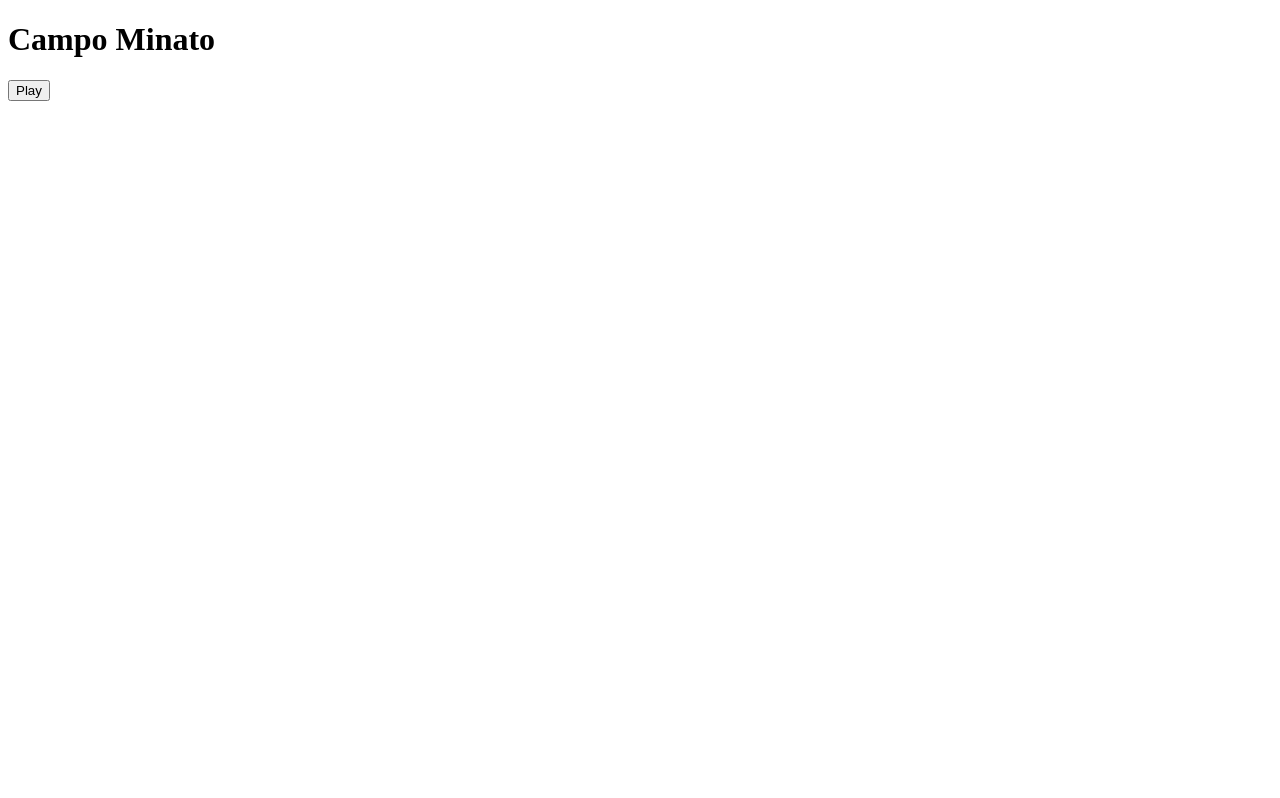
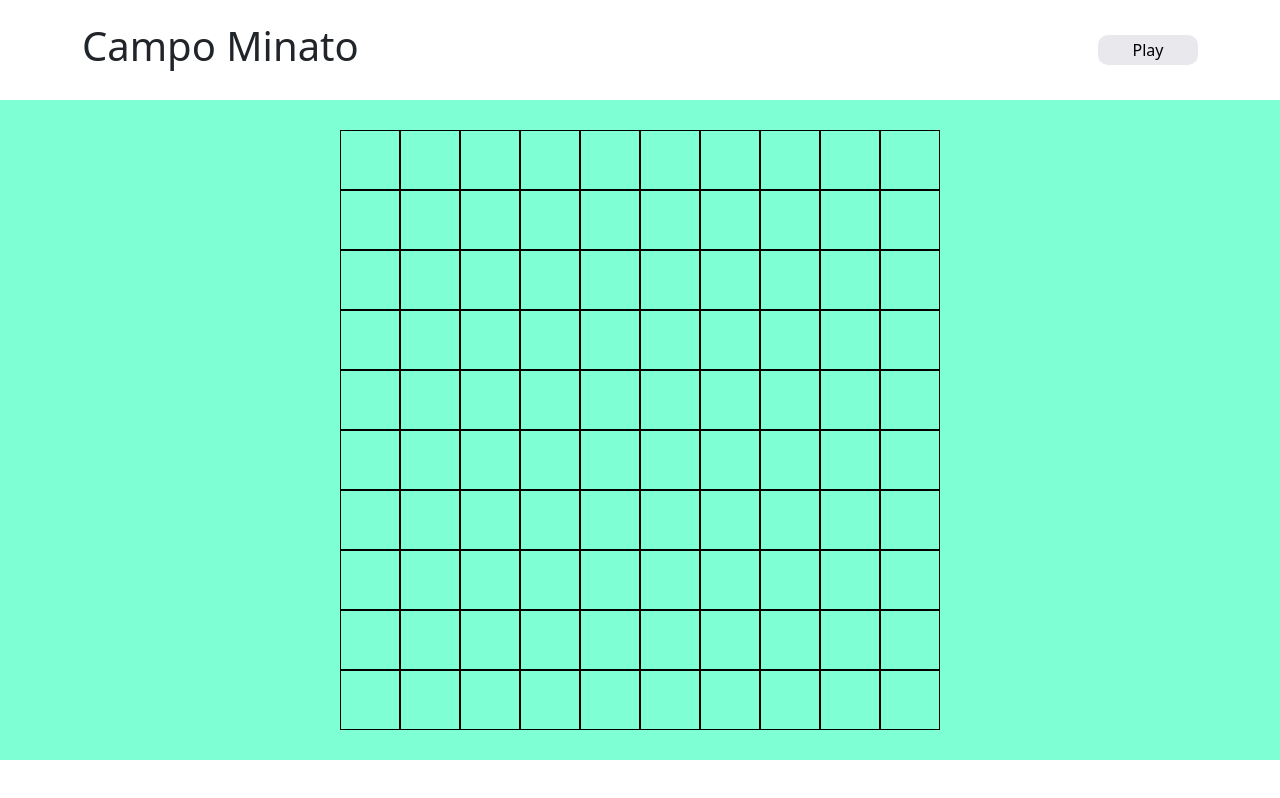
Before and after one commit to Steveh77/js-campominato-grid, a plain HTML site: page index.html in a window 1280 px wide. Drawn offline with nearby package versions, Linux system fonts and the light colour scheme.

Commit message:
Milestone 1

```diff
--- a/css/style.css
+++ b/css/style.css
@@ -0,0 +1,38 @@
+*{
+    margin: 0;
+    padding: 0;
+    box-sizing: border-box;
+}
+
+header{
+    display: flex;
+    justify-content: space-between;
+    align-items: center;
+    min-height: 100px;
+    width: 100%;
+}
+#btn-play{
+    width: 100px;
+    height: 30px;
+    border-radius: 10px;
+    background-color: rgb(233,233,237);
+    border: none;
+}
+
+.bg-main{
+    background-color: rgb(127,255,212);
+    padding: 10px;
+}
+#grid{
+    height: 600px;
+    width: 600px;
+    margin: 20px auto;
+    display: flex;
+    flex-wrap: wrap;
+}
+
+.cell{
+    width: calc(100% / 10);
+    height: calc(100% / 10);
+    border: 1px solid black;
+}
--- a/index.html
+++ b/index.html
@@ -4,17 +4,123 @@
     <meta charset="UTF-8">
     <meta http-equiv="X-UA-Compatible" content="IE=edge">
     <meta name="viewport" content="width=device-width, initial-scale=1.0">
+    <link href="https://cdn.jsdelivr.net/npm/bootstrap@5.2.0-beta1/dist/css/bootstrap.min.css" rel="stylesheet" integrity="sha384-0evHe/X+R7YkIZDRvuzKMRqM+OrBnVFBL6DOitfPri4tjfHxaWutUpFmBp4vmVor" crossorigin="anonymous">
     <link rel="stylesheet" href="css/style.css">
     <title>Campo minato</title>
 </head>
 <body>
+    <div class="container">
         <header>
             <h1>Campo Minato</h1>
             <button id="btn-play">Play</button>
         </header>
+    </div>
+    <div class="container-fluid bg-main">
         <main>
-
+            <div id="grid">
+                <div class="cell"></div>
+                <div class="cell"></div>
+                <div class="cell"></div>
+                <div class="cell"></div>
+                <div class="cell"></div>
+                <div class="cell"></div>
+                <div class="cell"></div>
+                <div class="cell"></div>
+                <div class="cell"></div>
+                <div class="cell"></div>
+                <div class="cell"></div>
+                <div class="cell"></div>
+                <div class="cell"></div>
+                <div class="cell"></div>
+                <div class="cell"></div>
+                <div class="cell"></div>
+                <div class="cell"></div>
+                <div class="cell"></div>
+                <div class="cell"></div>
+                <div class="cell"></div>
+                <div class="cell"></div>
+                <div class="cell"></div>
+                <div class="cell"></div>
+                <div class="cell"></div>
+                <div class="cell"></div>
+                <div class="cell"></div>
+                <div class="cell"></div>
+                <div class="cell"></div>
+                <div class="cell"></div>
+                <div class="cell"></div>
+                <div class="cell"></div>
+                <div class="cell"></div>
+                <div class="cell"></div>
+                <div class="cell"></div>
+                <div class="cell"></div>
+                <div class="cell"></div>
+                <div class="cell"></div>
+                <div class="cell"></div>
+                <div class="cell"></div>
+                <div class="cell"></div>
+                <div class="cell"></div>
+                <div class="cell"></div>
+                <div class="cell"></div>
+                <div class="cell"></div>
+                <div class="cell"></div>
+                <div class="cell"></div>
+                <div class="cell"></div>
+                <div class="cell"></div>
+                <div class="cell"></div>
+                <div class="cell"></div>
+                <div class="cell"></div>
+                <div class="cell"></div>
+                <div class="cell"></div>
+                <div class="cell"></div>
+                <div class="cell"></div>
+                <div class="cell"></div>
+                <div class="cell"></div>
+                <div class="cell"></div>
+                <div class="cell"></div>
+                <div class="cell"></div>
+                <div class="cell"></div>
+                <div class="cell"></div>
+                <div class="cell"></div>
+                <div class="cell"></div>
+                <div class="cell"></div>
+                <div class="cell"></div>
+                <div class="cell"></div>
+                <div class="cell"></div>
+                <div class="cell"></div>
+                <div class="cell"></div>
+                <div class="cell"></div>
+                <div class="cell"></div>
+                <div class="cell"></div>
+                <div class="cell"></div>
+                <div class="cell"></div>
+                <div class="cell"></div>
+                <div class="cell"></div>
+                <div class="cell"></div>
+                <div class="cell"></div>
+                <div class="cell"></div>
+                <div class="cell"></div>
+                <div class="cell"></div>
+                <div class="cell"></div>
+                <div class="cell"></div>
+                <div class="cell"></div>
+                <div class="cell"></div>
+                <div class="cell"></div>
+                <div class="cell"></div>
+                <div class="cell"></div>
+                <div class="cell"></div>
+                <div class="cell"></div>
+                <div class="cell"></div>
+                <div class="cell"></div>
+                <div class="cell"></div>
+                <div class="cell"></div>
+                <div class="cell"></div>
+                <div class="cell"></div>
+                <div class="cell"></div>
+                <div class="cell"></div>
+                <div class="cell"></div>
+            </div>
         </main>
+    </div>
 
 
 
```
Also changed, not shown: js/script.js (+19 -1 lines). Lines whose indentation alone changed are shown as unchanged.
